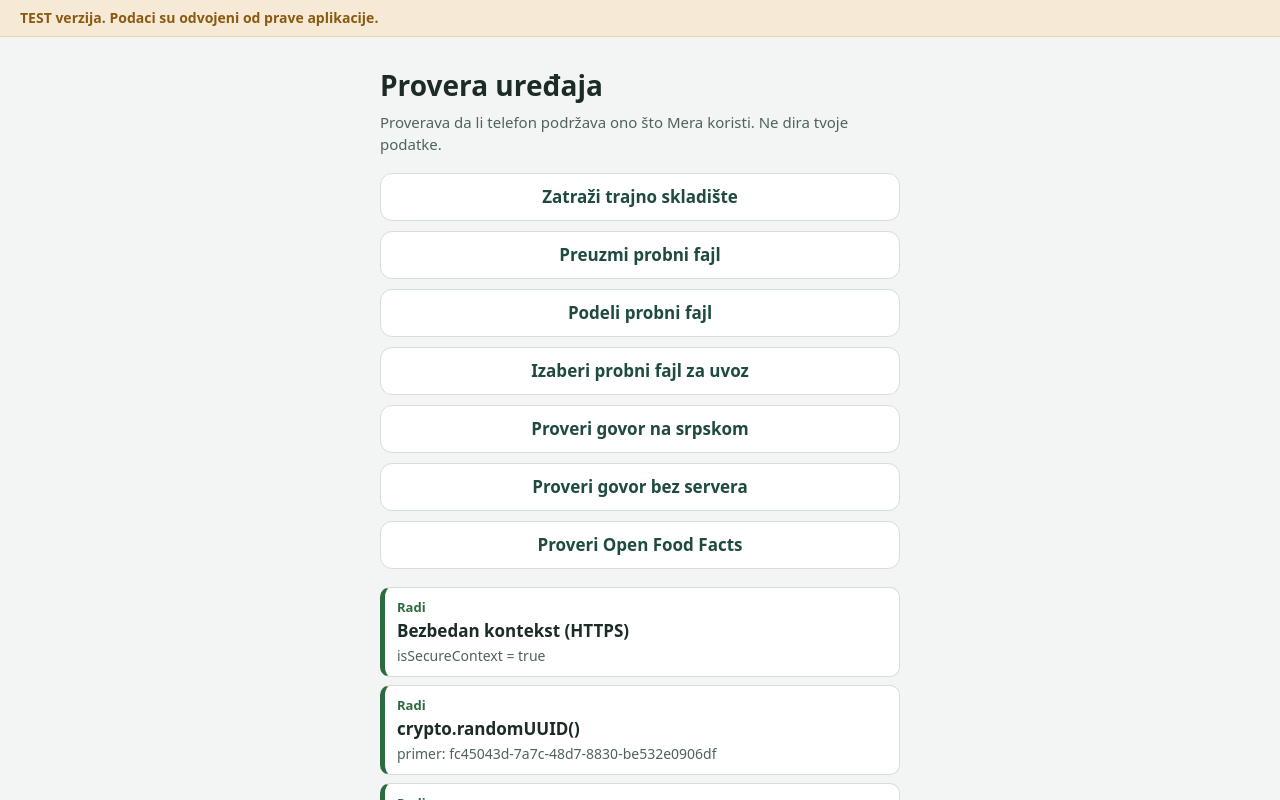
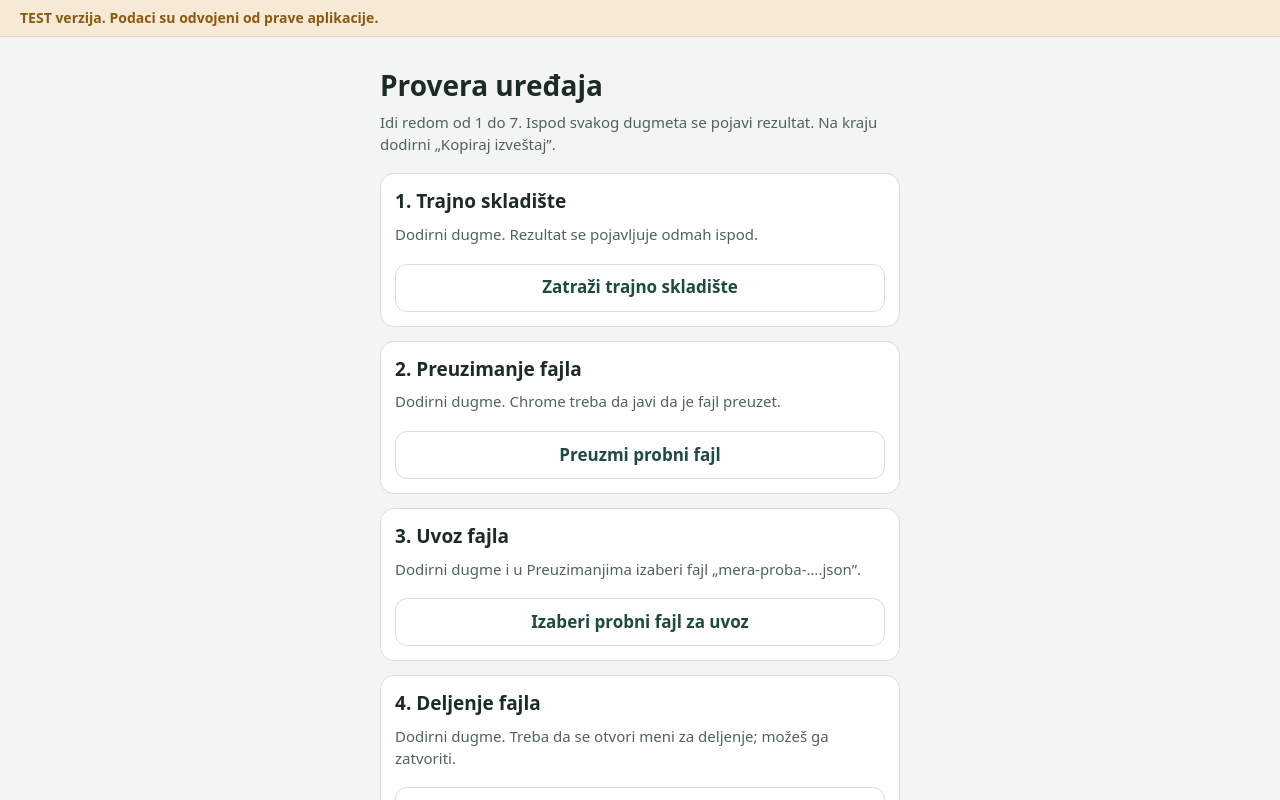
Before and after one commit to mera-app-test/mera-app-test.github.io, a React (Vite) app: page / in a window 1280 px wide. Both pictures are taken after a click on the button "Provera uređaja". Shown: the top 800 px of the page. Built offline with nearby package versions, Linux system fonts and the light colour scheme.

Commit message:
Provera uređaja: rezultat odmah ispod dugmeta, numerisani koraci (0.2.1)

```diff
--- a/package.json
+++ b/package.json
@@ -1,6 +1,6 @@
 {
   "name": "mera",
-  "version": "0.2.0",
+  "version": "0.2.1",
   "private": true,
   "type": "module",
   "description": "Mera \u2014 personalizovano upravljanje telesnom masom kroz ishranu (V1, lokalni podaci)",
--- a/src/ui/screens/DiagnosticsScreen.tsx
+++ b/src/ui/screens/DiagnosticsScreen.tsx
@@ -66,56 +66,76 @@ export default function DiagnosticsScreen({ onClose }: { onClose: () => void })
   };
 
   const disabled = busy !== null || !svc;
+  const resultFor = (ids: readonly string[]) => results.filter((r) => ids.includes(r.id));
+
+  interface Step {
+    key: string;
+    title: string;
+    hint: string;
+    label: string;
+    resultIds: readonly string[];
+    act: () => void;
+  }
+  const steps: Step[] = svc
+    ? [
+        { key: "persist", title: "Trajno skladište", hint: "Dodirni dugme. Rezultat se pojavljuje odmah ispod.", label: "Zatraži trajno skladište", resultIds: ["persist"], act: () => void run("persist", svc.requestPersistentStorage) },
+        { key: "download", title: "Preuzimanje fajla", hint: "Dodirni dugme. Chrome treba da javi da je fajl preuzet.", label: "Preuzmi probni fajl", resultIds: ["download"], act: () => void run("download", svc.testFileDownload) },
+        { key: "import", title: "Uvoz fajla", hint: "Dodirni dugme i u Preuzimanjima izaberi fajl „mera-proba-….json”.", label: "Izaberi probni fajl za uvoz", resultIds: ["import"], act: () => fileInput.current?.click() },
+        { key: "share", title: "Deljenje fajla", hint: "Dodirni dugme. Treba da se otvori meni za deljenje; možeš ga zatvoriti.", label: "Podeli probni fajl", resultIds: ["share"], act: () => void run("share", svc.testFileShare) },
+        { key: "speech", title: "Govor na srpskom", hint: "Dodirni dugme, pa kada piše „Slušam” izgovori rečenicu, npr. „Danas sam doručkovao dva jaja”.", label: "Proveri govor na srpskom", resultIds: ["speech"], act: () => void run("speech", svc.testSpeech) },
+        { key: "speech-local", title: "Govor bez servera", hint: "Dodirni dugme. Proverava da li telefon prepoznaje srpski bez slanja zvuka na internet.", label: "Proveri govor bez servera", resultIds: ["speech-available-local"], act: () => void run("speech-local", svc.checkSpeechOnDevice) },
+        { key: "off", title: "Baza proizvoda (barkod)", hint: "Dodirni dugme. Proverava da li Mera može da pita Open Food Facts za proizvod.", label: "Proveri Open Food Facts", resultIds: ["off"], act: () => void run("off", svc.testOpenFoodFacts) },
+      ]
+    : [];
+  const autoIds = new Set(steps.flatMap((st) => st.resultIds));
+  const autoResults = results.filter((r) => !autoIds.has(r.id));
+
+  const renderResult = (r: ProbeResult) => (
+    <div key={r.id} className={`diag-item status-${r.status}`} role="status">
+      <span className="diag-status">{STATUS_TEXT[r.status]}</span>
+      <span className="diag-name">{r.naziv}</span>
+      <span className="diag-detail">{r.detalji}</span>
+    </div>
+  );
 
   return (
     <section className="diag" aria-labelledby="diag-title">
       <header className="diag-head">
         <h1 id="diag-title" className="diag-title">Provera uređaja</h1>
-        <p className="muted">Proverava da li telefon podržava ono što Mera koristi. Ne dira tvoje podatke.</p>
+        <p className="muted">Idi redom od 1 do {steps.length || 7}. Ispod svakog dugmeta se pojavi rezultat. Na kraju dodirni „Kopiraj izveštaj”.</p>
       </header>
 
-      <div className="diag-actions">
-        <button type="button" className="btn btn-secondary" disabled={disabled} onClick={() => svc && run("persist", svc.requestPersistentStorage)}>
-          Zatraži trajno skladište
-        </button>
-        <button type="button" className="btn btn-secondary" disabled={disabled} onClick={() => svc && run("download", svc.testFileDownload)}>
-          Preuzmi probni fajl
-        </button>
-        <button type="button" className="btn btn-secondary" disabled={disabled} onClick={() => svc && run("share", svc.testFileShare)}>
-          Podeli probni fajl
-        </button>
-        <button type="button" className="btn btn-secondary" disabled={disabled} onClick={() => fileInput.current?.click()}>
-          Izaberi probni fajl za uvoz
-        </button>
-        <input ref={fileInput} type="file" accept="application/json,.json,text/plain" hidden onChange={onFile} />
-        <button type="button" className="btn btn-secondary" disabled={disabled} onClick={() => svc && run("speech", svc.testSpeech)}>
-          {busy === "speech" ? "Slušam… izgovori rečenicu" : "Proveri govor na srpskom"}
-        </button>
-        <button type="button" className="btn btn-secondary" disabled={disabled} onClick={() => svc && run("speech-local", svc.checkSpeechOnDevice)}>
-          Proveri govor bez servera
-        </button>
-        <button type="button" className="btn btn-secondary" disabled={disabled} onClick={() => svc && run("off", svc.testOpenFoodFacts)}>
-          Proveri Open Food Facts
-        </button>
-      </div>
+      {!svc && <p className="muted">Učitavam proveru…</p>}
 
-      {busy === "auto" && <p className="muted">Pokrećem automatske provere…</p>}
-
-      <ul className="diag-list">
-        {results.map((r) => (
-          <li key={r.id} className={`diag-item status-${r.status}`}>
-            <span className="diag-status">{STATUS_TEXT[r.status]}</span>
-            <span className="diag-name">{r.naziv}</span>
-            <span className="diag-detail">{r.detalji}</span>
+      <ol className="diag-steps">
+        {steps.map((st, i) => (
+          <li key={st.key} className="diag-step">
+            <h2 className="diag-step-title">{i + 1}. {st.title}</h2>
+            <p className="diag-step-hint">{st.hint}</p>
+            <button type="button" className="btn btn-secondary block" disabled={disabled} onClick={st.act}>
+              {st.label}
+            </button>
+            {busy === st.key && (
+              <p className={st.key === "speech" ? "diag-busy diag-listening" : "diag-busy"} role="status">
+                {st.key === "speech" ? "🎤 Slušam… govori sada" : "Proveravam…"}
+              </p>
+            )}
+            {busy !== st.key && resultFor(st.resultIds).map(renderResult)}
           </li>
         ))}
-      </ul>
+      </ol>
+      <input ref={fileInput} type="file" accept="application/json,.json,text/plain" hidden onChange={onFile} />
+
+      <h2 className="diag-step-title">Automatske provere</h2>
+      <p className="diag-step-hint">Ovo se proveri samo. Ne moraš ništa da radiš.</p>
+      {busy === "auto" && <p className="diag-busy">Proveravam…</p>}
+      <div className="diag-list">{autoResults.map(renderResult)}</div>
 
       <div className="diag-footer">
         <button type="button" className="btn btn-primary" disabled={disabled || results.length === 0} onClick={copy}>
           Kopiraj izveštaj
         </button>
-        {copied === "da" && <p className="muted">Izveštaj je kopiran. Nalepi ga u razgovor.</p>}
+        {copied === "da" && <p className="notice-ok">Izveštaj je kopiran. Nalepi ga u razgovor.</p>}
         {copied === "ne" && <p className="error-text">Kopiranje nije uspelo. Napravi snimak ekrana.</p>}
         <button type="button" className="btn btn-secondary" onClick={onClose}>
           Nazad na Danas
--- a/src/ui/styles.css
+++ b/src/ui/styles.css
@@ -210,3 +210,12 @@ body {
 }
 .reminder p { margin: 0; color: var(--amber); font-weight: 600; }
 .startup-error { color: var(--danger); overflow-wrap: anywhere; }
+
+/* Provera uređaja: koraci sa rezultatom odmah ispod dugmeta */
+.diag-steps { list-style: none; margin: 0 0 24px; padding: 0; display: grid; gap: 14px; }
+.diag-step { background: var(--surface); border: 1px solid var(--line); border-radius: 14px; padding: 14px; display: grid; gap: 8px; }
+.diag-step-title { font-size: 19px; margin: 0; }
+.diag-step-hint { margin: 0; color: var(--ink-soft); font-size: 15px; }
+.diag-busy { margin: 0; padding: 10px 12px; border-radius: 10px; background: var(--amber-bg); color: var(--amber); font-weight: 700; }
+.diag-listening { font-size: 20px; text-align: center; }
+.diag-step .diag-item { margin-top: 2px; }
```
Also changed, not shown: 2 other files (tests, documents, lock files or other folders).
